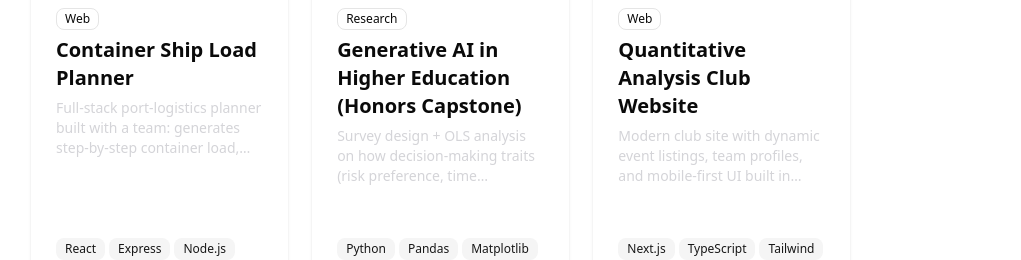
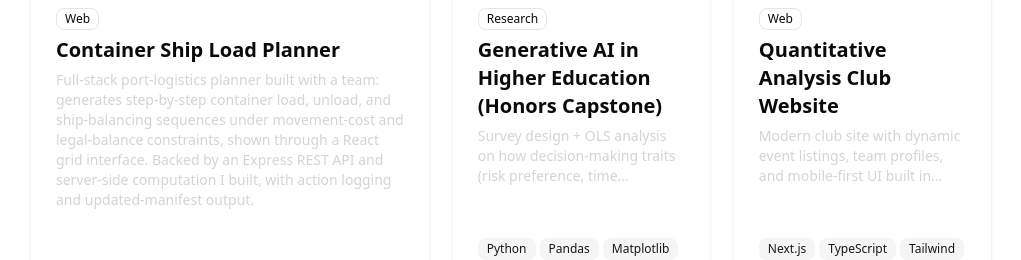
Before and after one commit to WinThant16/portfolio, a Next.js app in the folder my-portfolio/: page /projects in a window 1280 px wide. Shown: the part 1813-2073 px from the top of the page, without its empty margins (129-1150 px from the left). Built offline with nearby package versions, Linux system fonts and the light colour scheme.

Commit message:
update project size

```diff
--- a/my-portfolio/src/app/projects/page.tsx
+++ b/my-portfolio/src/app/projects/page.tsx
@@ -176,6 +176,7 @@ const projects: Project[] = [
     timeline: "Sep-Dec",
     year: "2024",
     links: [{ type: "github", url: "https://github.com/WinThant16/KawrgoJumper" }],
+    size:"feature"
   },
   {
     id: "genai-higher-ed",
```
